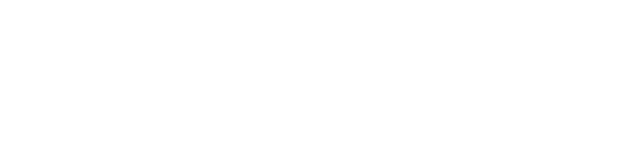
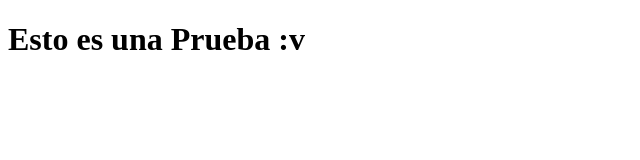
Before and after one commit to Rovi44/PruebaGitHub, a plain HTML site: page index.html in a window 1280 px wide. Shown: the whole page, without its empty margins (0-640 px from the left). Drawn offline with Linux system fonts and the light colour scheme.

Commit message:
titulo y mensaje

```diff
--- a/index.html
+++ b/index.html
@@ -1,11 +1,11 @@
 <!DOCTYPE html>
 <html>
 <head>
-	<title></title>
+	<title>Git Hub</title>
 </head>
 <body>
 	<div>
-		<h1></h1>
+		<h1> Esto es una Prueba :v</h1>
 	</div>
 </body>
 </html>
```
